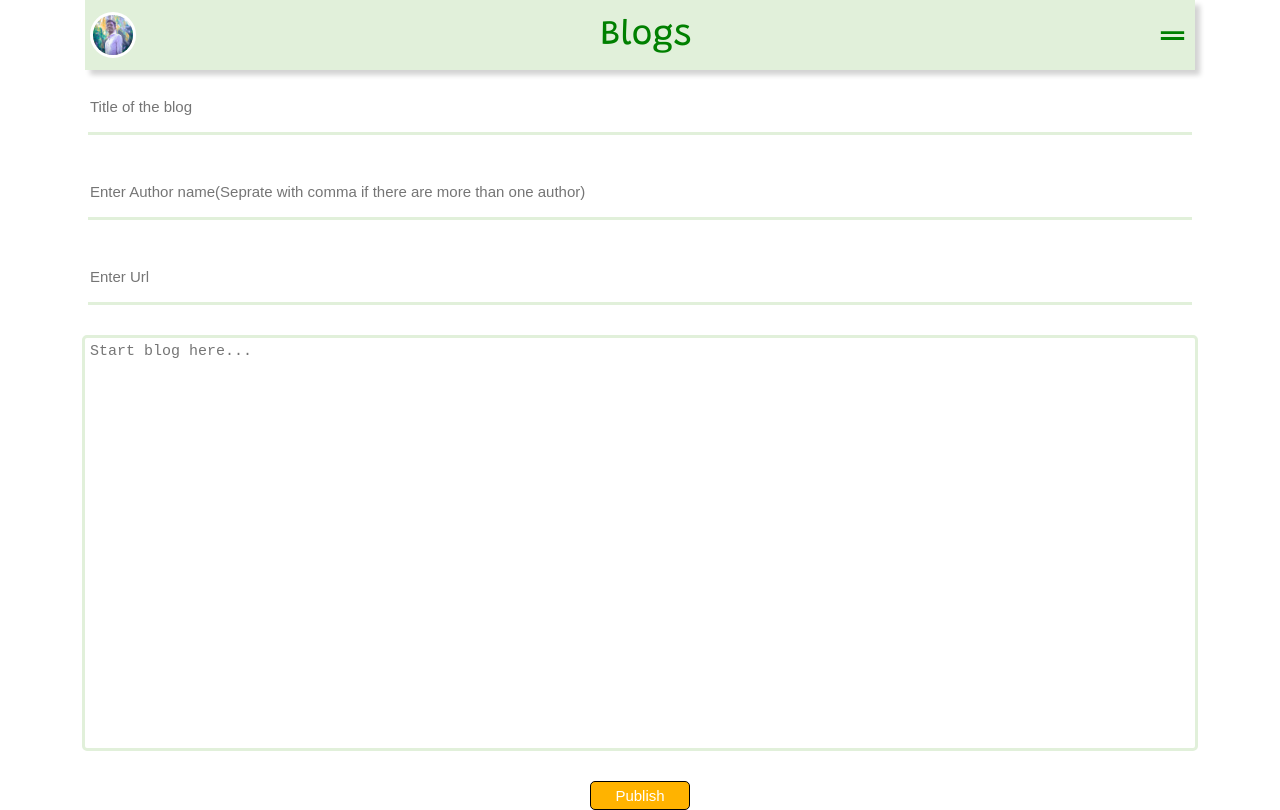
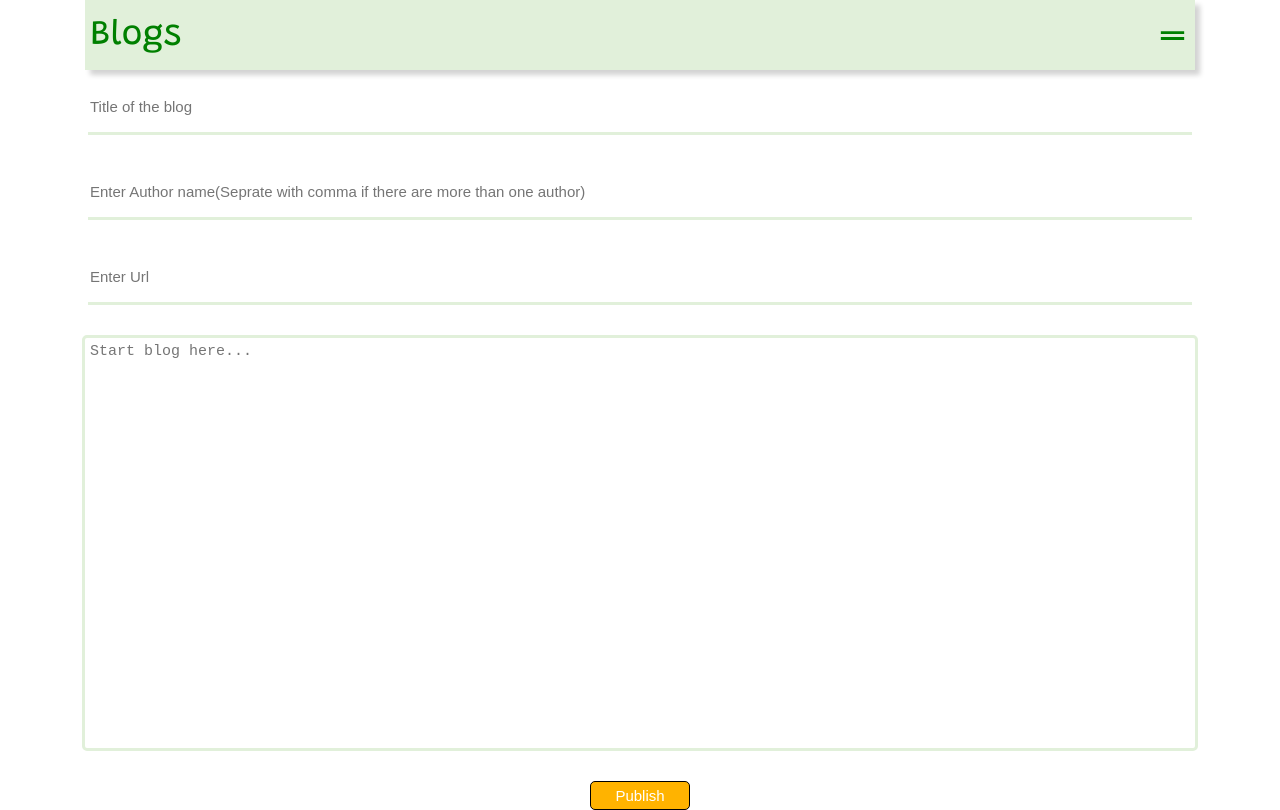
Before and after one commit to rahulaauji-30/dblog, a React (Vite) app in the folder src/dblog_frontend/: page / in a window 1280 px wide. Built offline with nearby package versions, Linux system fonts and the light colour scheme.

Commit message:
Update Navbar.jsx

```diff
--- a/src/dblog_frontend/src/components/Navbar.jsx
+++ b/src/dblog_frontend/src/components/Navbar.jsx
@@ -1,6 +1,7 @@
 import { useState } from "react";
 import pic from "../../public/profile.png"
 import DragHandleIcon from '@mui/icons-material/DragHandle';
+import { NavLink } from "react-router-dom";
 export default function Navbar(){
     const [isTrue,setTrue] = useState(false)
     function handleClick(){
@@ -8,7 +9,7 @@ export default function Navbar(){
     }
     return<>
         <nav className="navbar">
-            <img src={pic}/>
+
             <p>Blogs</p>
             {
                 isTrue?<button>Log In </button>:<DragHandleIcon style={{color:"green",cursor:"pointer"}} onClick={handleClick} fontSize="large"/>
```
